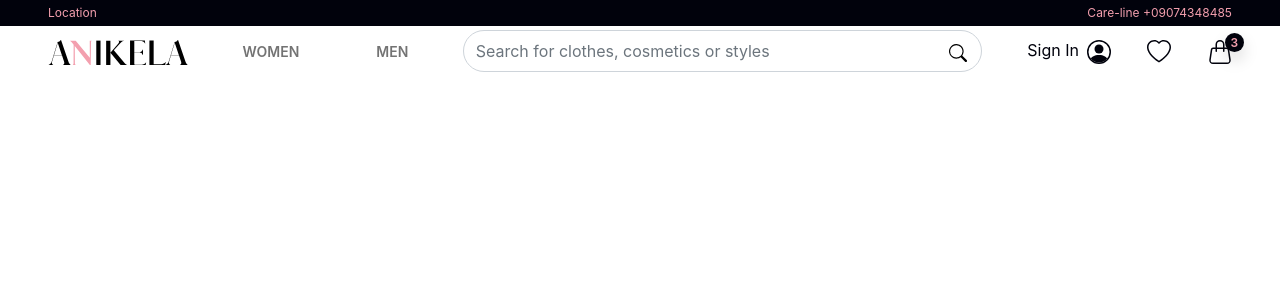
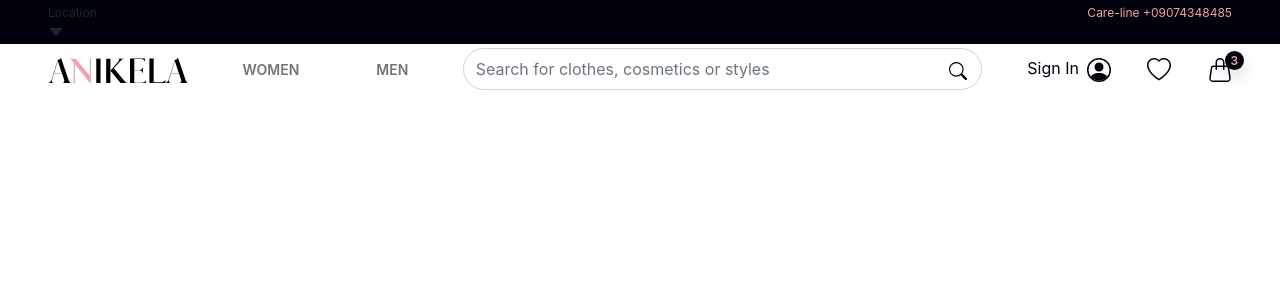
Before and after one commit to Coast-Information-Technology/anikela-ecommerce-customers-frontend, a React (Create React App) app: page / in a window 1280 px wide. Shown: the top 300 px of the page. Built offline with nearby package versions, Linux system fonts and the light colour scheme.

Commit message:
created dropdown menu for header

```diff
--- a/src/components/header/Header.tsx
+++ b/src/components/header/Header.tsx
@@ -1,4 +1,4 @@
-import React from "react";
+import React, { useState } from "react";
 import { Link } from "react-router-dom";
 import Icon from "../common/icon/Icon";
 import logo from "../../assets/resources/logo.svg";
@@ -15,9 +15,40 @@ const Header = () => {
 const MiniNav = () => {
   return (
     <nav className="mini-nav">
-      <span className="">
-        <span className="text-primary">Location</span>
-        {/* still requires a dropdown for site currency conversion */}
+      <span className="mini-nav__location">
+        <span className="location-dropdown__text">Location</span>
+        <div className="location-dropdown dropdown">
+          <div
+            className="location-dropdown__toggle"
+            id="dropdownMenu"
+            data-bs-toggle="dropdown"
+            aria-expanded="false"
+            aria-haspopup="true"
+            role="menu"
+          >
+            <Icon
+              icon="caret-down"
+              size={16}
+              className="location-dropdown__icon"
+              title="change your location"
+            />
+          </div>
+          <ul
+            className="location-dropdown__dropdown-menu dropdown-menu"
+            aria-labelledby="dropdownMenu"
+          >
+            <li>
+              <a className="dropdown-item  fs-6" href="#">
+                NGN &#8358;
+              </a>
+            </li>
+            <li>
+              <a className="dropdown-item fs-6" href="#">
+                UK &#163;
+              </a>
+            </li>
+          </ul>
+        </div>
       </span>
       <span className="text-primary ">Care-line +09074348485</span>
     </nav>
```
